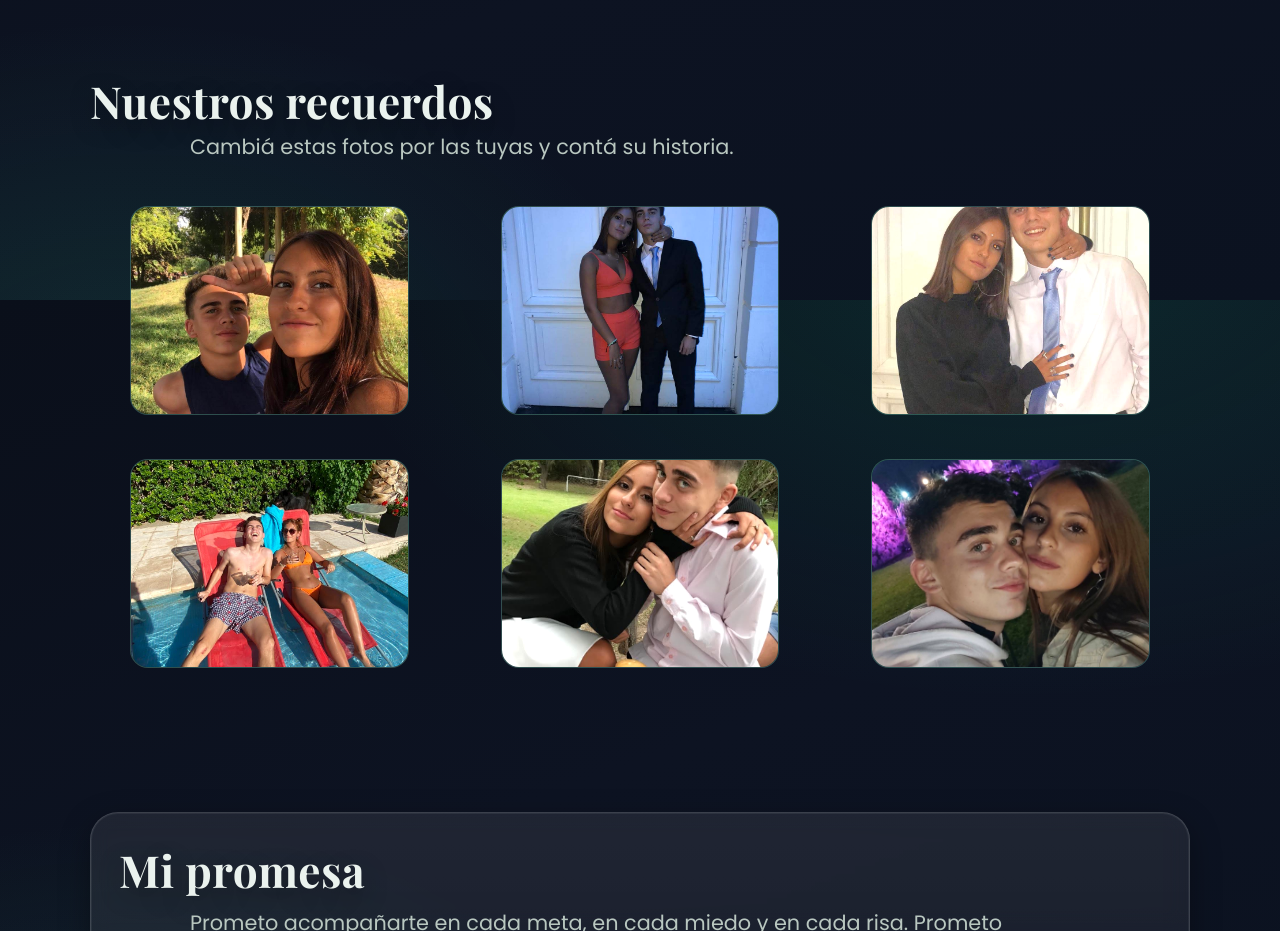
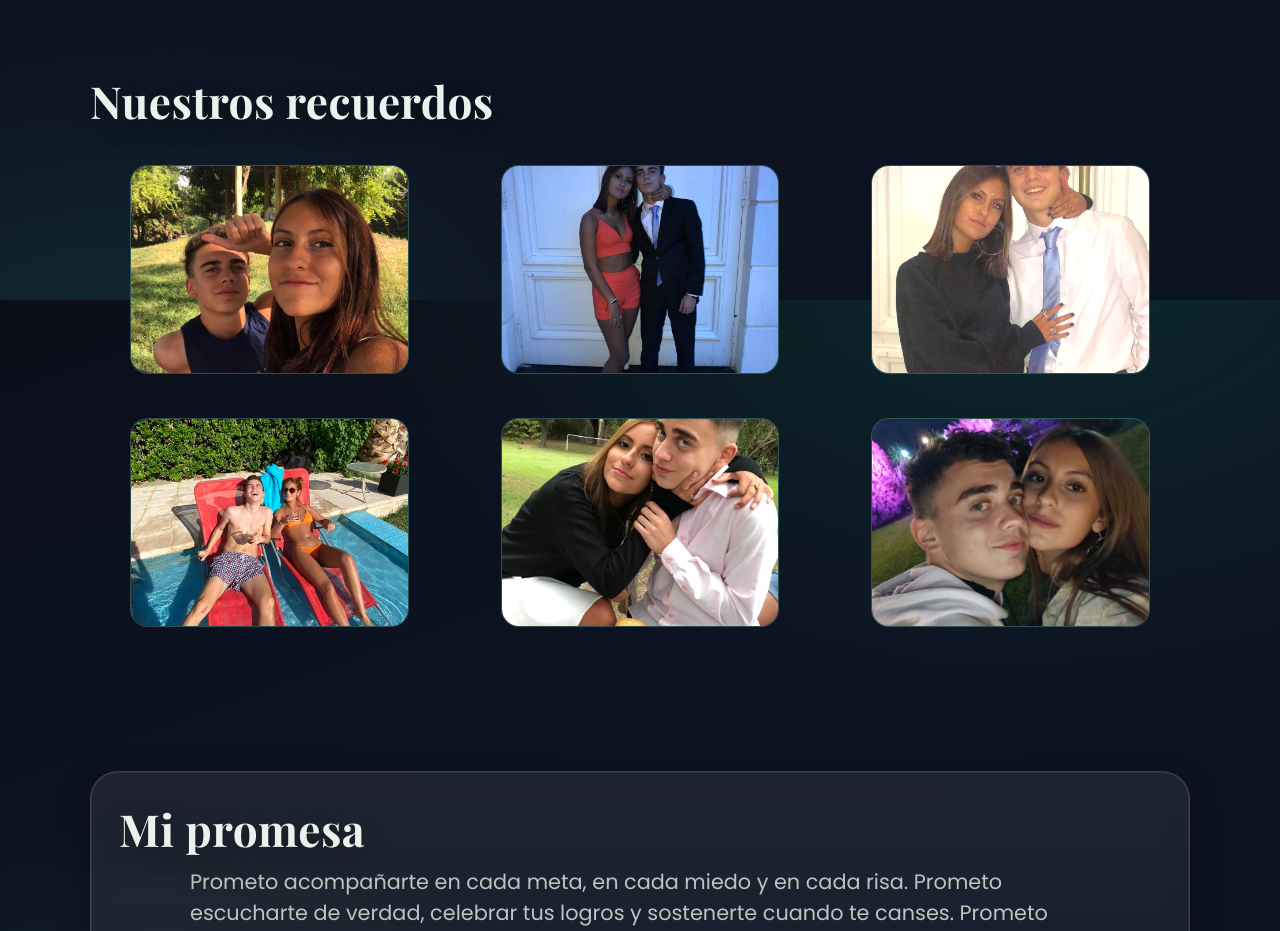
Before and after one commit to FacundoCarrillo/perfil-de-usuario-html, a plain HTML site: page index.html in a window 1280 px wide. Shown: the part 1300-2231 px from the top of the page. Drawn offline with nearby package versions, Linux system fonts and the light colour scheme.

Commit message:
Update index.html

```diff
--- a/index.html
+++ b/index.html
@@ -162,7 +162,6 @@
     <section id="recuerdos">
       <div class="container">
         <h2 class="title" style="font-size: clamp(1.8rem, 2.2vw + 1rem, 3rem); margin-bottom:6px">Nuestros recuerdos</h2>
-        <p class="subtitle">Cambiá estas fotos por las tuyas y contá su historia.</p>
         <div class="gallery">
           <figure class="photo">
             <img src="1.jpg" alt="Primer paseo juntos" onerror="this.style.display='none'">
```
